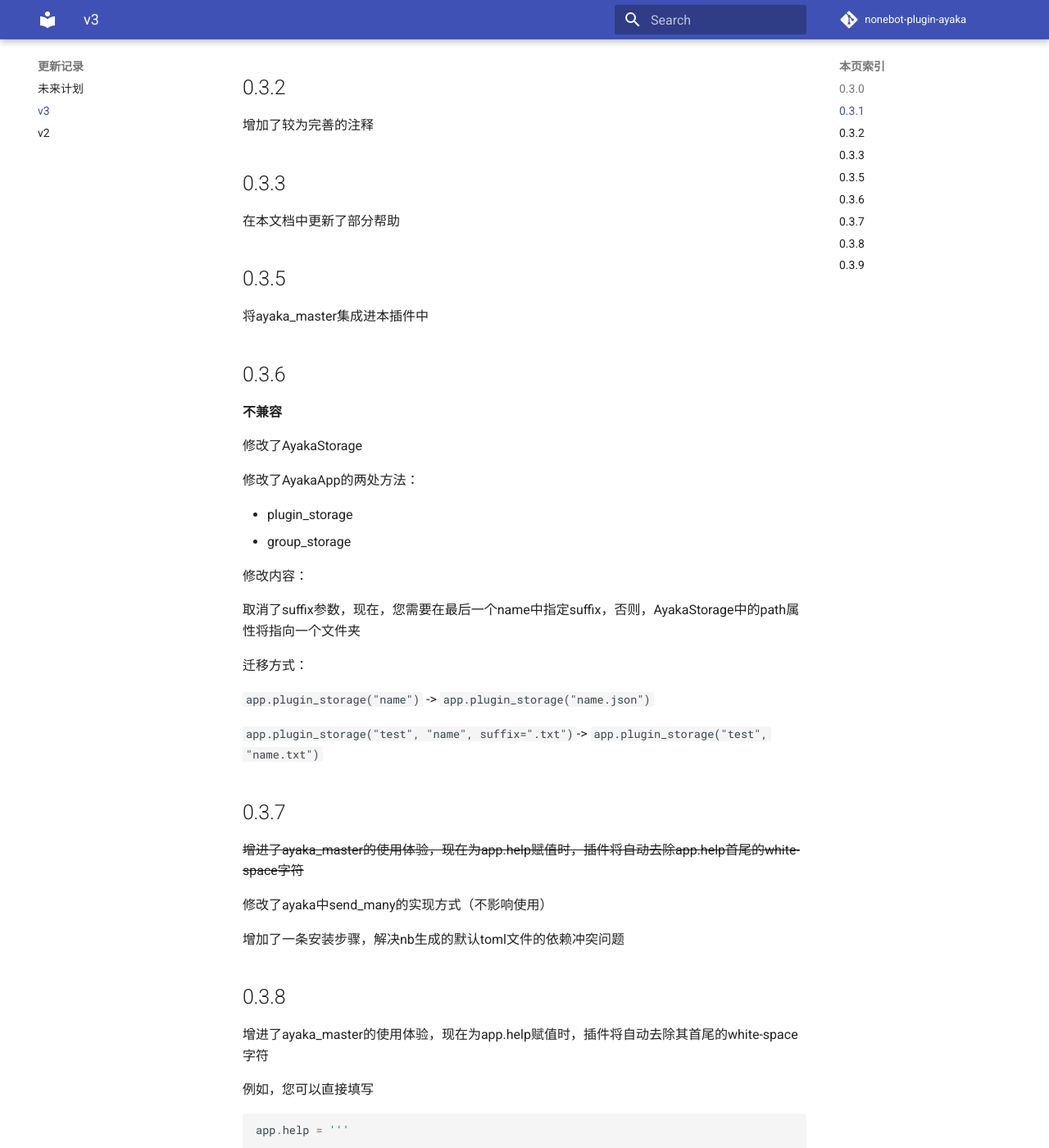
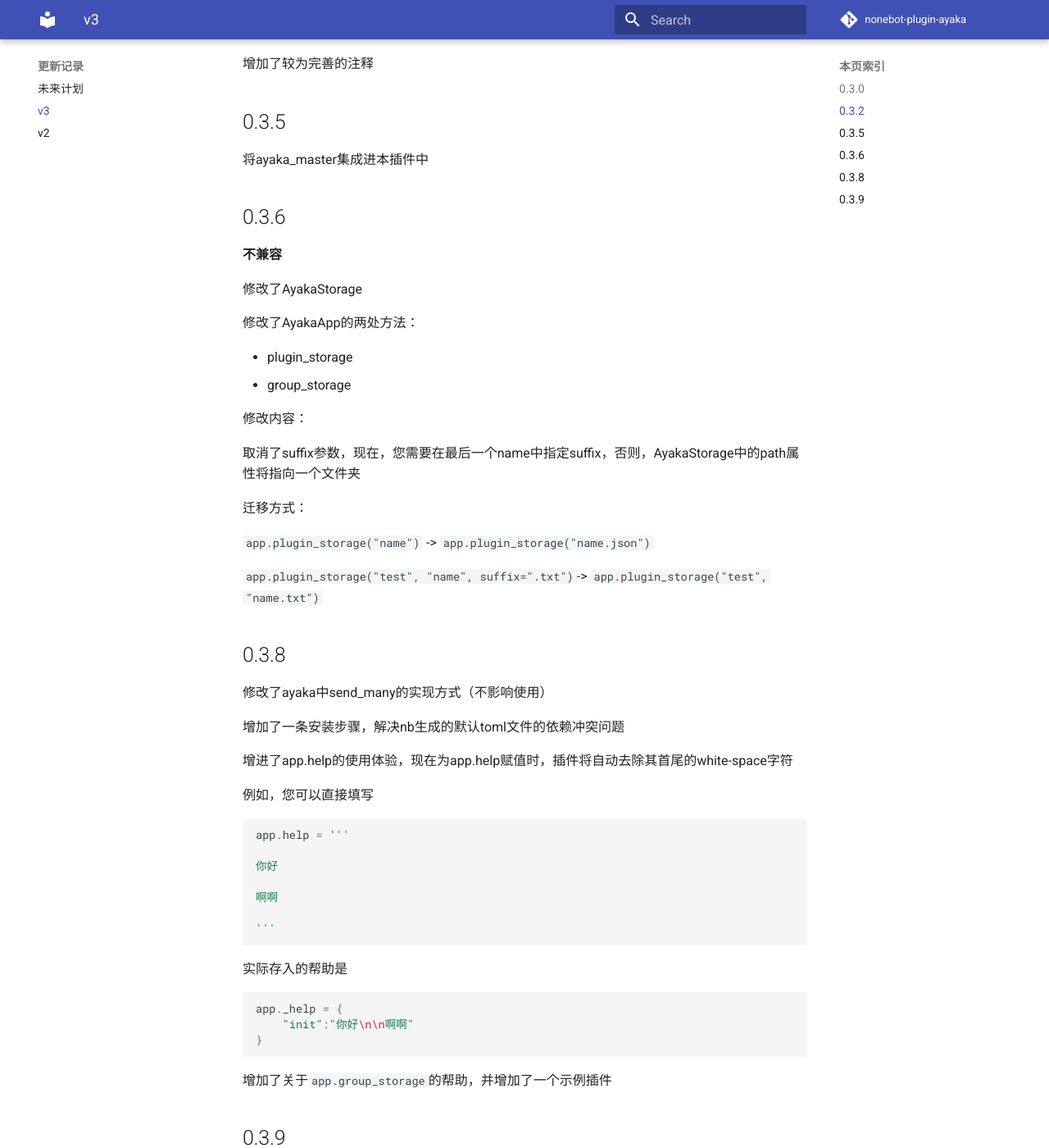
Before and after one commit to bridgeL/ayaka_doc, an MkDocs documentation site: the page built from docs/change-log/v3.md, in a window 1280 px wide and 1400 px high, scrolled down 463 px. Shown: the whole window at 82% size. Built offline with MkDocs 1.6.1 and Material for MkDocs 9.7.7, drawn with Linux system fonts in a browser that asks for light colours; comment, search, counter and statistics services are not loaded.

Commit message:
更好的表达

````diff
--- a/docs/change-log/v3.md
+++ b/docs/change-log/v3.md
@@ -5,16 +5,15 @@
 ## 0.3.0
 借助contextvar内置模块，全部重写了之间的代码，现在它们被合并为一个单文件，并能实现ayaka插件先前提供的所有功能，但不幸的是，其无法兼容0.2.x的ayaka插件，需要代码迁移
 
-## 0.3.1
+## 0.3.2
+
 规定了应用启动后的默认初始状态为 init
 
-## 0.3.2
 增加了较为完善的注释
 
-## 0.3.3
-在本文档中更新了部分帮助
 
 ## 0.3.5
+
 将ayaka_master集成进本插件中
 
 ## 0.3.6
@@ -38,17 +37,13 @@
 `app.plugin_storage("test", "name", suffix=".txt") `-> `app.plugin_storage("test", "name.txt")`
 
 
-## 0.3.7
-
-<del>增进了ayaka_master的使用体验，现在为app.help赋值时，插件将自动去除app.help首尾的white-space字符</del>
+## 0.3.8
 
 修改了ayaka中send_many的实现方式（不影响使用）
 
 增加了一条安装步骤，解决nb生成的默认toml文件的依赖冲突问题
 
-## 0.3.8
-
-增进了ayaka_master的使用体验，现在为app.help赋值时，插件将自动去除其首尾的white-space字符
+增进了app.help的使用体验，现在为app.help赋值时，插件将自动去除其首尾的white-space字符
 
 例如，您可以直接填写
 ``` py
````
